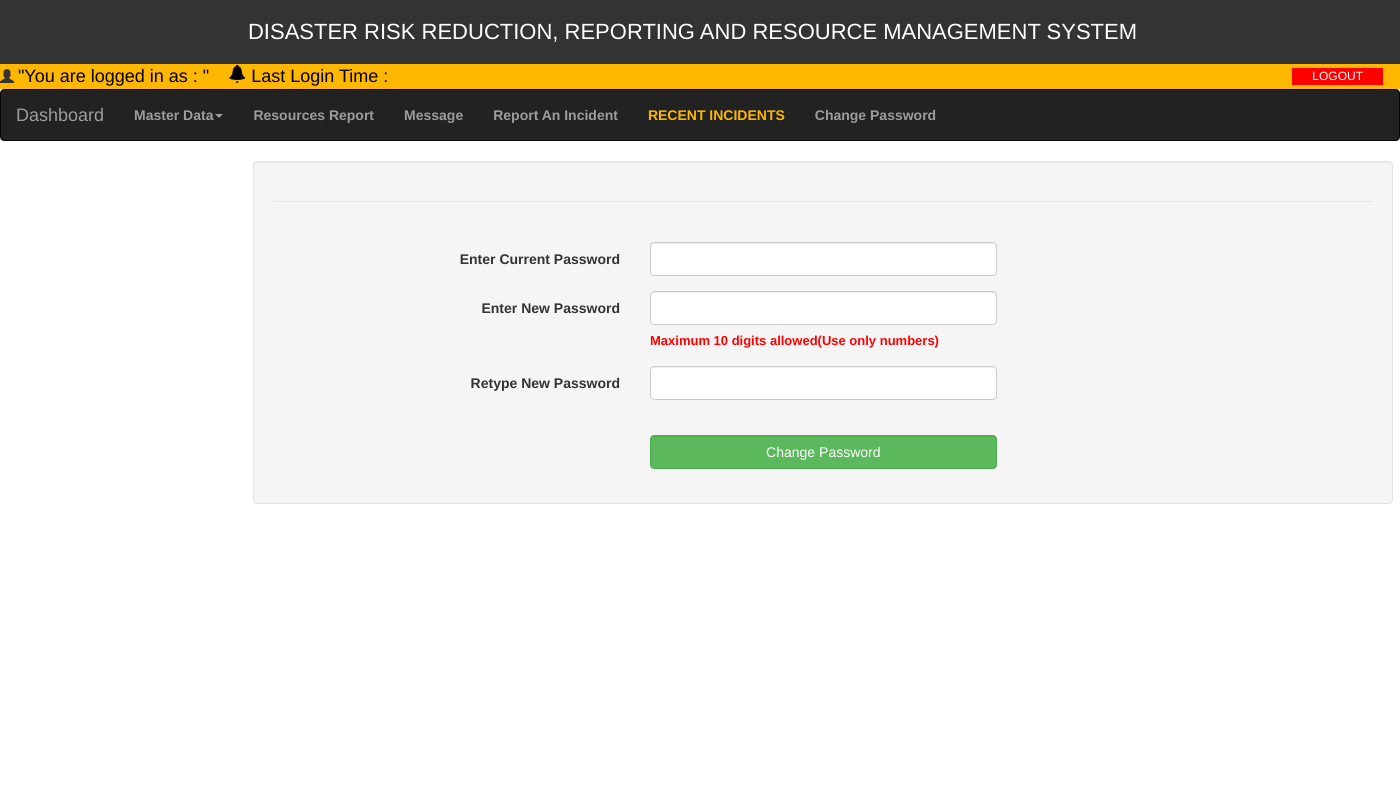
After one commit to radhikasarda/DR3MS, a CodeIgniter app: the page made by application/views/password_change_view.php in a window 1400 px wide. The commit adds this page. Run offline with CodeIgniter, Linux system fonts and the light colour scheme; data that the repository does not hold is empty; some libraries are stand-ins or nearby versions.

Commit message:
Added MVC for Password change

```diff
--- a/application/views/compose_message_view.php
+++ b/application/views/compose_message_view.php
@@ -63,7 +63,7 @@
 			<a class="sent" href="<?php echo base_url("Message/getSentMsg");?>"><b><i class="glyphicon glyphicon-send" aria-hidden="true"></i>&ensp;Sent Messages</b></a>
 			<a class ="draft" href="<?php echo base_url("Message/getDraftMsg");?>"><b><i class="glyphicon glyphicon-pencil" aria-hidden="true"></i>&ensp;Draft Mesages</b></a>
 			<a class="active" href="<?php echo base_url("Message/compose");?>"><b><i class="glyphicon glyphicon-plus" aria-hidden="true"></i>&ensp;Compose Message</b></a>
-			<a class="bin" href="<?php echo base_url("Message/bin");?>"><b><i class="glyphicon glyphicon-trash" aria-hidden="true"></i>&ensp;Deleted Messages</b></a>
+			<!--<a class="bin" href="<?php echo base_url("Message/bin");?>"><b><i class="glyphicon glyphicon-trash" aria-hidden="true"></i>&ensp;Deleted Messages</b></a>-->
 		</div>
 		<div class="row">
 		<div class = "col-sm-2">
--- a/application/views/data_recieved_msg_details_view.php
+++ b/application/views/data_recieved_msg_details_view.php
@@ -25,7 +25,7 @@
 		echo "<div class='form-group' id='buttons'>";
 				echo "<button type='button' class='btn btn-success' onClick='return onClickInboxReply();'>Reply&nbsp;<i class='glyphicon glyphicon-arrow-left' aria-hidden='true'></i></button>&ensp;";
 				echo "<button type='button' class='btn btn-default' onClick='return onClickInboxForward();'>Forward&nbsp;<i class='glyphicon glyphicon-arrow-right' aria-hidden='true'></i></button>&ensp;";
-				echo "<button type='button' class='btn btn-danger' onClick='onClickDelete();'>Delete&nbsp;<i class='glyphicon glyphicon-trash' aria-hidden='true'></i></button>";
+				//echo "<button type='button' class='btn btn-danger' onClick='onClickDelete();'>Delete&nbsp;<i class='glyphicon glyphicon-trash' aria-hidden='true'></i></button>";
 		echo "</div>";
 		echo "</div>";
 
--- a/application/views/data_sent_msg_details_view.php
+++ b/application/views/data_sent_msg_details_view.php
@@ -22,7 +22,7 @@
 		echo "</div>";
 		echo "<div class='form-group' id='buttons'>";
 				echo "<button type='submit' class='btn btn-default' onClick='onSentMsgForwardClick();'>Forward&nbsp;<i class='glyphicon glyphicon-arrow-right' aria-hidden='true'></i></button>&ensp;";
-				echo "<button type='submit' class='btn btn-danger' onClick='onClickDelete();'>Delete&nbsp;<i class='glyphicon glyphicon-trash' aria-hidden='true'></i></button>";
+				//echo "<button type='submit' class='btn btn-danger' onClick='onClickDelete();'>Delete&nbsp;<i class='glyphicon glyphicon-trash' aria-hidden='true'></i></button>";
 		echo "</div>";
 		echo "</div>";
 ?>
--- a/application/views/draft_message_view.php
+++ b/application/views/draft_message_view.php
@@ -67,7 +67,7 @@
 			<a class="sent" href="<?php echo base_url("Message/getSentMsg");?>"><b><i class="glyphicon glyphicon-send" aria-hidden="true"></i>&ensp;Sent Messages</b></a>
 			<a class="active" href="<?php echo base_url("Message/getDraftMsg");?>"><b><i class="glyphicon glyphicon-pencil" aria-hidden="true"></i>&ensp;Draft Mesages</b></a>
 			<a class="compose" href="<?php echo base_url("Message/compose");?>"><b><i class="glyphicon glyphicon-plus" aria-hidden="true"></i>&ensp;Compose Message</b></a>
-			<a class="bin" href="<?php echo base_url("Message/bin");?>"><b><i class="glyphicon glyphicon-trash" aria-hidden="true"></i>&ensp;Deleted Messages</b></a>
+			<!--<a class="bin" href="<?php echo base_url("Message/bin");?>"><b><i class="glyphicon glyphicon-trash" aria-hidden="true"></i>&ensp;Deleted Messages</b></a>-->
 		</div>
 		<div  class="col-sm-10" style="margin-top:-10px;margin-left:200px;">
 			<div id ="draft-messages-div" class="container" style="overflow-x:auto;overflow-y:auto;height:800px;width:auto !important;">
--- a/application/views/index_view.php
+++ b/application/views/index_view.php
@@ -81,7 +81,6 @@
 					</div>
 				</div>
 				<div class="modal-footer">
-				<!--<button type="button" class="btn btn-default" data-dismiss="modal">Close</button>-->
 				</div>
 			</div>
 			</div>
--- a/application/views/message_view.php
+++ b/application/views/message_view.php
@@ -64,7 +64,7 @@
 			<a class="sent" href="<?php echo base_url("Message/getSentMsg");?>"><b><i class="glyphicon glyphicon-send" aria-hidden="true"></i>&ensp;Sent Messages</b></a>
 			<a class ="draft" href="<?php echo base_url("Message/getDraftMsg");?>"><b><i class="glyphicon glyphicon-pencil" aria-hidden="true"></i>&ensp;Draft Mesages</b></a>
 			<a class="compose" href="<?php echo base_url("Message/compose");?>"><b><i class="glyphicon glyphicon-plus" aria-hidden="true"></i>&ensp;Compose Message</b></a>
-			<a class="bin" href="<?php echo base_url("Message/bin");?>"><b><i class="glyphicon glyphicon-trash" aria-hidden="true"></i>&ensp;Deleted Messages</b></a>
+			<!--<a class="bin" href="<?php echo base_url("Message/bin");?>"><b><i class="glyphicon glyphicon-trash" aria-hidden="true"></i>&ensp;Deleted Messages</b></a>-->
 		</div>
 		<div class ="col-sm-10" style="margin-top:-10px;margin-left:200px;">
 		<div id="inbox-table-div" class="container" style="overflow-x:auto;overflow-y:auto;height:800px;width:auto !important;">
--- a/application/views/navbar_view.php
+++ b/application/views/navbar_view.php
@@ -23,7 +23,7 @@
 						<li><a href="<?php echo base_url("Message/");?>"><b>Message</b></a></li>
 						<li><a href="<?php echo base_url("Incident/");?>"><b>Report An Incident</b></a></li>
 						<li><a style="color:#FFB700;" href="<?php echo base_url("Incident/viewIncidents");?>"><b>RECENT INCIDENTS</b></a></li>
-
+						<li><a href="<?php echo base_url("Password/loadChangePasswordView");?>"><b>Change Password</b></a></li>
 						<?php $user = $this->session->userdata('userid');
 						if($user =='Admin')
 						{?>
--- /dev/null
+++ b/application/views/password_change_view.php
@@ -0,0 +1,91 @@
+<html>
+	<head>
+		<meta name="viewport" content="width=device-width, initial-scale=1">
+		<link rel="stylesheet" href="https://maxcdn.bootstrapcdn.com/bootstrap/3.4.0/css/bootstrap.min.css" type="text/css">
+		<link rel="stylesheet" href="<?php echo base_url().'assets/css/toast.css'?>" type="text/css">
+
+		<style>
+
+			.logoutbutton
+			{
+				background-color: #FF0000;
+				border: none;
+				color: white;
+				padding: 0px 20px;
+				text-align: center;
+				text-decoration: none;
+				display: inline-block;
+				font-size: 12px;
+				margin: 4px 2px;
+				cursor: pointer;
+			}
+
+
+		</style>
+		<title>DR3MS::Password Change</title>
+		<meta http-equiv="Content-Type" content="text/html; charset=utf-8" />
+
+
+
+	</head>
+	<body style="overflow-x:auto;overflow-y:auto;">
+		<script src="<?php echo base_url().'assets/js/jquery-3.3.1.min.js'?>"></script>
+		<script src="<?php echo base_url().'assets/js/jquery.min.js'?>"></script>
+		<script type="text/javascript" src="<?php echo base_url().'assets/js/jquery-3.3.1.js'?>"></script>
+		<script src="https://maxcdn.bootstrapcdn.com/bootstrap/3.4.0/js/bootstrap.min.js"></script>
+		<script type="text/javascript" src="<?php echo base_url().'assets/js/toast.js'?>"></script>
+
+		<div class= "header-container" >
+			<div class = "header">
+				<?php $this->load->view('header_view');?>
+			</div>
+		</div>
+		<div>
+		<?php $this->load->view('navbar_view');?>
+		</div>
+
+		<div class = "row">
+		<div class = "col-sm-2">
+		</div>
+		<div class = "col-sm-8">
+		<div class="password-change">
+			<div class="container">
+				<form class="well form-horizontal" id="password_change_form" action="<?php echo base_url("Password/changePassword");?>"  method="POST">
+					<fieldset>
+						<legend><center><h2><b></b></h2></center></legend><br>
+							<div class="form-group">
+							  <label class="col-md-4 control-label">Enter Current Password</label>
+								<div class="col-md-4 inputGroupContainer">
+									<input  name="current_password"  class="form-control" minlength="5"  maxlength="10"  pattern="[0-9]+" type="text" id="current_password" required>
+								</div>
+							</div>
+							<div class="form-group">
+							  <label class="col-md-4 control-label">Enter New Password</label>
+								<div class="col-md-4 inputGroupContainer">
+									<input  name="new_password"  class="form-control"   minlength="5"  maxlength="10"  pattern="[0-9]+" type="password" id="new_password" required>
+									<label class="control-label"><font color="red"><font size="2">Maximum 10 digits allowed(Use only numbers)</font></font></label>
+								</div>
+							</div>
+							<div class="form-group">
+							  <label class="col-md-4 control-label">Retype New Password</label>
+								<div class="col-md-4 inputGroupContainer">
+									<input  name="retype_password"  class="form-control"  minlength="5" maxlength="10"  pattern="[0-9]+" type="password" id="retype_password" required>
+								</div>
+							</div>
+							<div class="form-group">
+							  <label class="col-md-4 control-label"></label>
+								<div class="col-md-4"><br>
+									<button type="submit" class="btn btn-success form-control">Change Password</button>
+							  </div>
+							</div>
+					</fieldset>
+				</form>
+			</div>
+		</div>
+		</div>
+		</div>
+		<script>
+
+		</script>
+	</body>
+</html>
--- a/application/views/sent_message_view.php
+++ b/application/views/sent_message_view.php
@@ -61,7 +61,7 @@
 			<a class="active" href="<?php echo base_url("Message/getSentMsg");?>"><b><i class="glyphicon glyphicon-send" aria-hidden="true"></i>&ensp;Sent Messages</b></a>
 			<a class ="draft" href="<?php echo base_url("Message/getDraftMsg");?>"><b><i class="glyphicon glyphicon-pencil" aria-hidden="true"></i>&ensp;Draft Mesages</b></a>
 			<a class="compose" href="<?php echo base_url("Message/compose");?>"><b><i class="glyphicon glyphicon-plus" aria-hidden="true"></i>&ensp;Compose Message</b></a>
-			<a class="bin" href="<?php echo base_url("Message/bin");?>"><b><i class="glyphicon glyphicon-trash" aria-hidden="true"></i>&ensp;Deleted Messages</b></a>
+			<!--<a class="bin" href="<?php echo base_url("Message/bin");?>"><b><i class="glyphicon glyphicon-trash" aria-hidden="true"></i>&ensp;Deleted Messages</b></a>-->
 		</div>
 		<div  class="col-sm-10" style="margin-top:-10px;margin-left:200px;">
 			<div id ="sent-messages-div" class="container" style="overflow-x:auto;overflow-y:auto;height:800px;width:auto !important;">
```
Also changed, not shown: application/controllers/Password.php (added, +45 -0 lines), application/models/password_model.php (added, +12 -0 lines), application/views/guest_report_view.php (+8 -8 lines).
